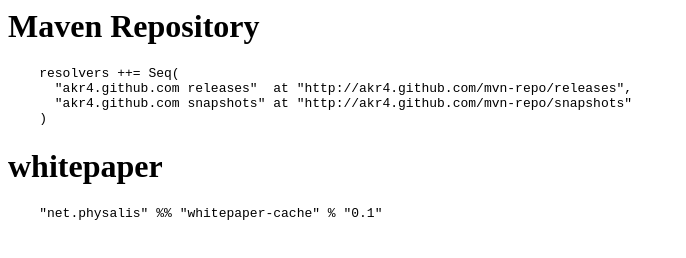
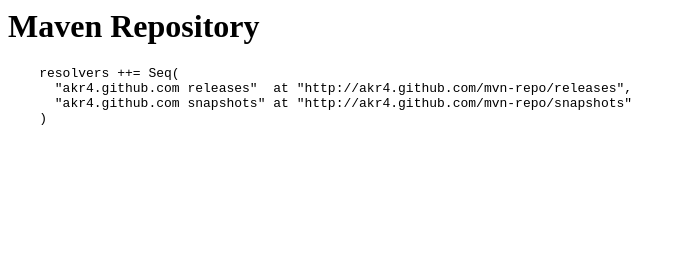
Before and after one commit to akr4/akr4.github.com, a plain HTML site: page index.html in a window 1280 px wide. Shown: the whole page, without its empty margins (0-686 px from the left). Drawn offline with Linux system fonts and the light colour scheme.

Commit message:
Update readme

```diff
--- a/index.html
+++ b/index.html
@@ -5,8 +5,3 @@
       "akr4.github.com snapshots" at "http://akr4.github.com/mvn-repo/snapshots"
     )
 </pre>
-
-<h1>whitepaper</h1>
-<pre>
-    "net.physalis" %% "whitepaper-cache" % "0.1"
-</pre>
```
Also changed, not shown: 1 other file.
